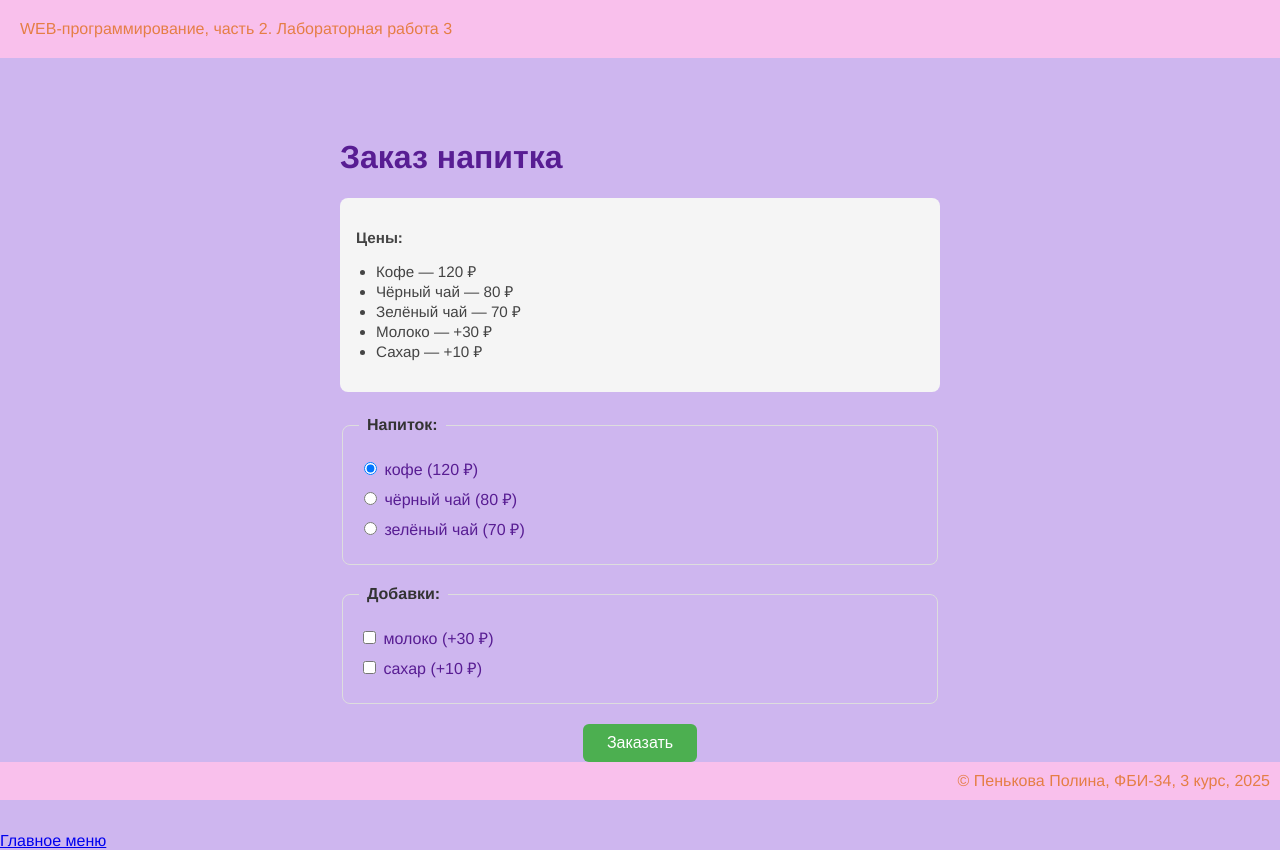
After one commit to bravejewishh/labs3course, a Flask app: page /lab3/order in a window 1280 px wide. The commit adds this page. Run offline with Flask 3, Linux system fonts and the light colour scheme.

Commit message:
заказ напитка

```diff
--- a/lab3.py
+++ b/lab3.py
@@ -34,3 +34,33 @@ def form1():
         errors['age'] = 'заполните это поле'
     sex = request.args.get('sex')
     return render_template('lab3/form1.html', user=user, age=age, sex=sex, errors=errors)
+
+@lab3.route('/lab3/order')
+def order():
+    return render_template('lab3/order.html')
+
+@lab3.route('/lab3/pay')
+def pay():
+    price = 0
+    drink = request.args.get('drink')
+    if drink == 'coffee':
+        price = 120
+    elif drink == 'black-tea':
+        price = 80
+    else:
+        price = 70
+    if request.args.get('milk') == 'on':
+        price += 30
+    if request.args.get('sugar') == 'on':
+        price += 10
+
+    return render_template('lab3/pay.html', price=price)
+
+@lab3.route('/lab3/success')
+def success():
+    price = request.args.get('price', '0')
+    try:
+        price = int(price)
+    except ValueError:
+        price = 0
+    return render_template('lab3/success.html', price=price)
--- a/templates/lab3/lab3.html
+++ b/templates/lab3/lab3.html
@@ -11,5 +11,7 @@
     <ol>
         <li><a href="/lab3/cookie">Куки</a></li>
         <li><a href="/lab3/del_cookie">очистка куки</a></li>
+        <li><a href="lab3/form1">форма</a></li>
+        <li><a href="lab3/order">меню напитков</a></li>
     </ol>
 {% endblock %}
--- /dev/null
+++ b/templates/lab3/order.html
@@ -0,0 +1,101 @@
+{% extends "base.html" %}
+
+{% block lab %}Лабораторная работа 3{% endblock %}
+
+{% block main %}
+    <div class="order-container">
+        <h1>Заказ напитка</h1>
+
+        <div class="prices-note">
+            <p><strong>Цены:</strong></p>
+            <ul>
+                <li>Кофе — 120 ₽</li>
+                <li>Чёрный чай — 80 ₽</li>
+                <li>Зелёный чай — 70 ₽</li>
+                <li>Молоко — +30 ₽</li>
+                <li>Сахар — +10 ₽</li>
+            </ul>
+        </div>
+
+        <form action="/lab3/pay" method="get">
+            <fieldset>
+                <legend>Напиток:</legend>
+                <label>
+                    <input type="radio" value="coffee" name="drink" checked> кофе (120 ₽)
+                </label>
+                <label>
+                    <input type="radio" value="black-tea" name="drink"> чёрный чай (80 ₽)
+                </label>
+                <label>
+                    <input type="radio" value="green-tea" name="drink"> зелёный чай (70 ₽)
+                </label>
+            </fieldset>
+
+            <fieldset>
+                <legend>Добавки:</legend>
+                <label>
+                    <input type="checkbox" name="milk"> молоко (+30 ₽)
+                </label>
+                <label>
+                    <input type="checkbox" name="sugar"> сахар (+10 ₽)
+                </label>
+            </fieldset>
+
+            <div class="form-actions">
+                <button type="submit">Заказать</button>
+            </div>
+        </form>
+    </div>
+
+    <style>
+        .order-container {
+            max-width: 600px;
+            margin: 0 auto;
+            padding: 20px;
+        }
+        .prices-note {
+            background-color: #f5f5f5;
+            padding: 16px;
+            border-radius: 8px;
+            margin-bottom: 24px;
+            font-size: 0.95em;
+            color: #444;
+        }
+        .prices-note ul {
+            margin-top: 8px;
+            padding-left: 20px;
+        }
+        fieldset {
+            border: 1px solid #ddd;
+            border-radius: 8px;
+            padding: 16px;
+            margin-bottom: 20px;
+        }
+        legend {
+            font-weight: bold;
+            padding: 0 8px;
+            color: #333;
+        }
+        label {
+            display: block;
+            margin: 8px 0;
+            cursor: pointer;
+        }
+        .form-actions {
+            text-align: center;
+            margin-top: 10px;
+        }
+        button {
+            padding: 10px 24px;
+            font-size: 1em;
+            background-color: #4caf50;
+            color: white;
+            border: none;
+            border-radius: 6px;
+            cursor: pointer;
+        }
+        button:hover {
+            background-color: #45a049;
+        }
+    </style>
+{% endblock %}
```
Also changed, not shown: templates/lab3/pay.html (added, +31 -0 lines), templates/lab3/success.html (added, +49 -0 lines).
